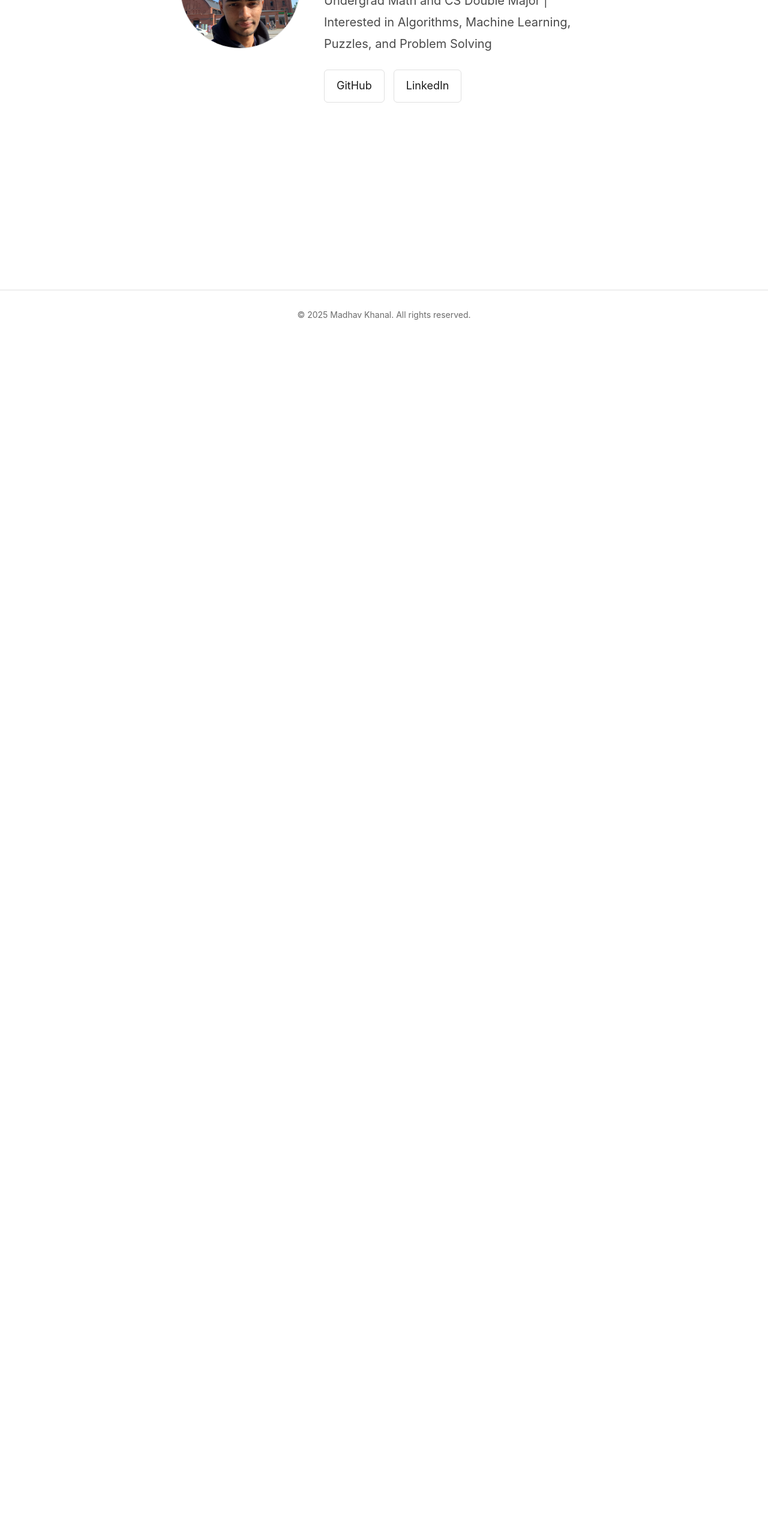
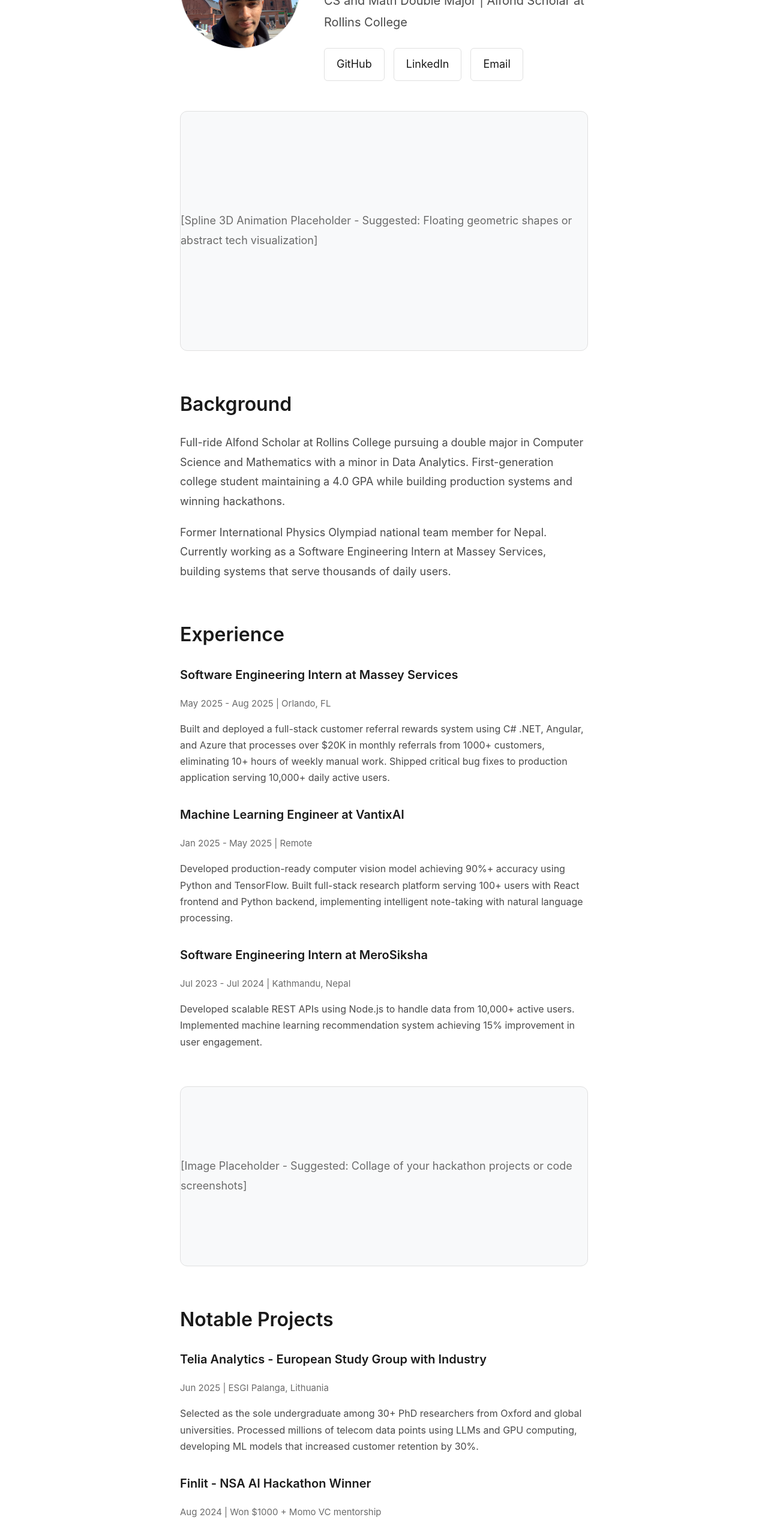
Before and after one commit to actionproject-madhav/Blog_Posts, a React (Vite) app in the folder Frontend/: page /about in a window 1280 px wide. Shown: the part 234-2788 px from the top of the page at 60% size. Before the commit the page ends 800 px from the top, so only its background shows below. Built offline with nearby package versions, Linux system fonts and the light colour scheme; no server answers.

Commit message:
added about page

```diff
--- a/Frontend/src/pages/About.jsx
+++ b/Frontend/src/pages/About.jsx
@@ -18,7 +18,7 @@ function About() {
             Madhav Khanal
           </h1>
           <p style={{ fontSize: '20px', color: 'var(--text-secondary)', marginBottom: '25px' }}>
-              Undergrad Math and CS Double Major | Interested in Algorithms, Machine Learning, Puzzles, and Problem Solving
+            CS and Math Double Major | Alfond Scholar at Rollins College
           </p>
 
           <div style={{ display: 'flex', gap: '15px', flexWrap: 'wrap', marginTop: '20px' }}>
@@ -51,11 +51,187 @@ function About() {
               }}
             >
               LinkedIn
-              </a>            </div>
+            </a>
+            <a
+              href="mailto:mkhanal@rollins.edu"
+              style={{
+                padding: '10px 20px',
+                border: '1px solid var(--border)',
+                borderRadius: '6px',
+                textDecoration: 'none',
+                color: 'var(--text-primary)',
+                transition: 'background-color 0.2s'
+              }}
+            >
+              Email
+            </a>
           </div>
         </div>
       </div>
-    );
+
+      {/* SPLINE PLACEHOLDER - Add interactive 3D animation here */}
+      <div style={{
+        width: '100%',
+        height: '400px',
+        backgroundColor: 'var(--bg-secondary)',
+        borderRadius: '12px',
+        marginBottom: '60px',
+        display: 'flex',
+        alignItems: 'center',
+        justifyContent: 'center',
+        border: '1px solid var(--border)'
+      }}>
+        <p style={{ color: 'var(--text-muted)' }}>
+          [Spline 3D Animation Placeholder - Suggested: Floating geometric shapes or abstract tech visualization]
+        </p>
+      </div>
+
+      <section style={{ marginBottom: '60px' }}>
+        <h2 style={{ fontSize: '32px', marginBottom: '20px', fontWeight: '600' }}>Background</h2>
+        <p style={{ fontSize: '18px', lineHeight: '1.8', color: 'var(--text-secondary)', marginBottom: '20px' }}>
+          Full-ride Alfond Scholar at Rollins College pursuing a double major in Computer Science and Mathematics with a minor in Data Analytics. First-generation college student maintaining a 4.0 GPA while building production systems and winning hackathons.
+        </p>
+        <p style={{ fontSize: '18px', lineHeight: '1.8', color: 'var(--text-secondary)' }}>
+          Former International Physics Olympiad national team member for Nepal. Currently working as a Software Engineering Intern at Massey Services, building systems that serve thousands of daily users.
+        </p>
+      </section>
+
+      <section style={{ marginBottom: '60px' }}>
+        <h2 style={{ fontSize: '32px', marginBottom: '20px', fontWeight: '600' }}>Experience</h2>
+
+        <div style={{ marginBottom: '30px' }}>
+          <h3 style={{ fontSize: '20px', fontWeight: '600', marginBottom: '8px' }}>
+            Software Engineering Intern at Massey Services
+          </h3>
+          <p style={{ color: 'var(--text-muted)', fontSize: '15px', marginBottom: '12px' }}>
+            May 2025 - Aug 2025 | Orlando, FL
+          </p>
+          <p style={{ fontSize: '16px', lineHeight: '1.7', color: 'var(--text-secondary)' }}>
+            Built and deployed a full-stack customer referral rewards system using C# .NET, Angular, and Azure that processes over $20K in monthly referrals from 1000+ customers, eliminating 10+ hours of weekly manual work. Shipped critical bug fixes to production application serving 10,000+ daily active users.
+          </p>
+        </div>
+
+        <div style={{ marginBottom: '30px' }}>
+          <h3 style={{ fontSize: '20px', fontWeight: '600', marginBottom: '8px' }}>
+            Machine Learning Engineer at VantixAI
+          </h3>
+          <p style={{ color: 'var(--text-muted)', fontSize: '15px', marginBottom: '12px' }}>
+            Jan 2025 - May 2025 | Remote
+          </p>
+          <p style={{ fontSize: '16px', lineHeight: '1.7', color: 'var(--text-secondary)' }}>
+            Developed production-ready computer vision model achieving 90%+ accuracy using Python and TensorFlow. Built full-stack research platform serving 100+ users with React frontend and Python backend, implementing intelligent note-taking with natural language processing.
+          </p>
+        </div>
+
+        <div style={{ marginBottom: '30px' }}>
+          <h3 style={{ fontSize: '20px', fontWeight: '600', marginBottom: '8px' }}>
+            Software Engineering Intern at MeroSiksha
+          </h3>
+          <p style={{ color: 'var(--text-muted)', fontSize: '15px', marginBottom: '12px' }}>
+            Jul 2023 - Jul 2024 | Kathmandu, Nepal
+          </p>
+          <p style={{ fontSize: '16px', lineHeight: '1.7', color: 'var(--text-secondary)' }}>
+            Developed scalable REST APIs using Node.js to handle data from 10,000+ active users. Implemented machine learning recommendation system achieving 15% improvement in user engagement.
+          </p>
+        </div>
+      </section>
+
+      {/* PROJECT SHOWCASE IMAGE PLACEHOLDER */}
+      <div style={{
+        width: '100%',
+        height: '300px',
+        backgroundColor: 'var(--bg-secondary)',
+        borderRadius: '12px',
+        marginBottom: '60px',
+        display: 'flex',
+        alignItems: 'center',
+        justifyContent: 'center',
+        border: '1px solid var(--border)'
+      }}>
+        <p style={{ color: 'var(--text-muted)' }}>
+          [Image Placeholder - Suggested: Collage of your hackathon projects or code screenshots]
+        </p>
+      </div>
+
+      <section style={{ marginBottom: '60px' }}>
+        <h2 style={{ fontSize: '32px', marginBottom: '20px', fontWeight: '600' }}>Notable Projects</h2>
+
+        <div style={{ marginBottom: '30px' }}>
+          <h3 style={{ fontSize: '20px', fontWeight: '600', marginBottom: '8px' }}>
+            Telia Analytics - European Study Group with Industry
+          </h3>
+          <p style={{ color: 'var(--text-muted)', fontSize: '15px', marginBottom: '12px' }}>
+            Jun 2025 | ESGI Palanga, Lithuania
+          </p>
+          <p style={{ fontSize: '16px', lineHeight: '1.7', color: 'var(--text-secondary)' }}>
+            Selected as the sole undergraduate among 30+ PhD researchers from Oxford and global universities. Processed millions of telecom data points using LLMs and GPU computing, developing ML models that increased customer retention by 30%.
+          </p>
+        </div>
+
+        <div style={{ marginBottom: '30px' }}>
+          <h3 style={{ fontSize: '20px', fontWeight: '600', marginBottom: '8px' }}>
+            Finlit - NSA AI Hackathon Winner
+          </h3>
+          <p style={{ color: 'var(--text-muted)', fontSize: '15px', marginBottom: '12px' }}>
+            Aug 2024 | Won $1000 + Momo VC mentorship
+          </p>
+          <p style={{ fontSize: '16px', lineHeight: '1.7', color: 'var(--text-secondary)' }}>
+            Built full-stack AI-powered financial literacy platform for immigrants with portfolio management, visa-compliant investing tools, and gamified education modules using React, Flask, and machine learning.
+          </p>
+        </div>
+
+        <div style={{ marginBottom: '30px' }}>
+          <h3 style={{ fontSize: '20px', fontWeight: '600', marginBottom: '8px' }}>
+            Zero Panic in Movement - KnightHacks Winner
+          </h3>
+          <p style={{ color: 'var(--text-muted)', fontSize: '15px', marginBottom: '12px' }}>
+            Oct 2025 | Won $2000 at ROS2 Autonomy Challenge
+          </p>
+          <p style={{ fontSize: '16px', lineHeight: '1.7', color: 'var(--text-secondary)' }}>
+            Developed autonomous robot swarm using ROS2, Arduino, and YOLOv8 computer vision for emergency evacuation. Implemented swarm intelligence with A* pathfinding to detect humans and obstacles, dynamically mapping optimal exit routes.
+          </p>
+        </div>
+      </section>
+
+      <section style={{ marginBottom: '60px' }}>
+        <h2 style={{ fontSize: '32px', marginBottom: '20px', fontWeight: '600' }}>Technical Skills</h2>
+
+        <div style={{ marginBottom: '20px' }}>
+          <h3 style={{ fontSize: '18px', fontWeight: '600', marginBottom: '10px', color: 'var(--text-primary)' }}>
+            Languages
+          </h3>
+          <p style={{ fontSize: '16px', lineHeight: '1.7', color: 'var(--text-secondary)' }}>
+            Java, JavaScript, Python, C++, C#, C, Go, HTML/CSS, SQL (PostgreSQL, SQLite), R
+          </p>
+        </div>
+
+        <div style={{ marginBottom: '20px' }}>
+          <h3 style={{ fontSize: '18px', fontWeight: '600', marginBottom: '10px', color: 'var(--text-primary)' }}>
+            Frameworks & Tools
+          </h3>
+          <p style={{ fontSize: '16px', lineHeight: '1.7', color: 'var(--text-secondary)' }}>
+            React, Node.js, Angular, Flask, .NET, FastAPI, Git, Docker, AWS, Azure, Linux, Agile, CI/CD, RESTful APIs
+          </p>
+        </div>
+
+        <div>
+          <h3 style={{ fontSize: '18px', fontWeight: '600', marginBottom: '10px', color: 'var(--text-primary)' }}>
+            ML & Data Science
+          </h3>
+          <p style={{ fontSize: '16px', lineHeight: '1.7', color: 'var(--text-secondary)' }}>
+            TensorFlow, PyTorch, scikit-learn, OpenCV, NumPy, Matplotlib
+          </p>
+        </div>
+      </section>
+
+      <section>
+        <h2 style={{ fontSize: '32px', marginBottom: '20px', fontWeight: '600' }}>Get in Touch</h2>
+        <p style={{ fontSize: '18px', lineHeight: '1.8', color: 'var(--text-secondary)' }}>
+          Always open to discussing interesting problems, collaborating on projects, or connecting with fellow developers and researchers. Reach out through any of the platforms above.
+        </p>
+      </section>
+    </div>
+  )
 }
 
-  export default About;
+export default About
```
Also changed, not shown: 1 other file (tests, documents, lock files or other folders). Lines whose indentation alone changed are shown as unchanged.
